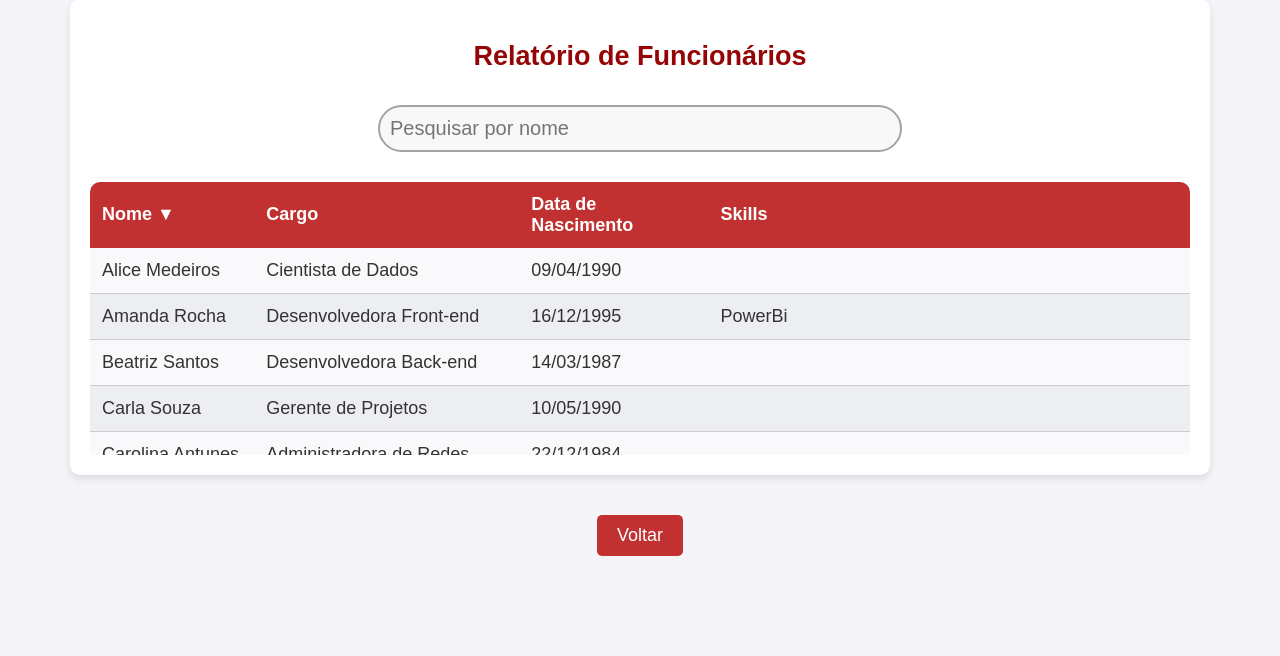
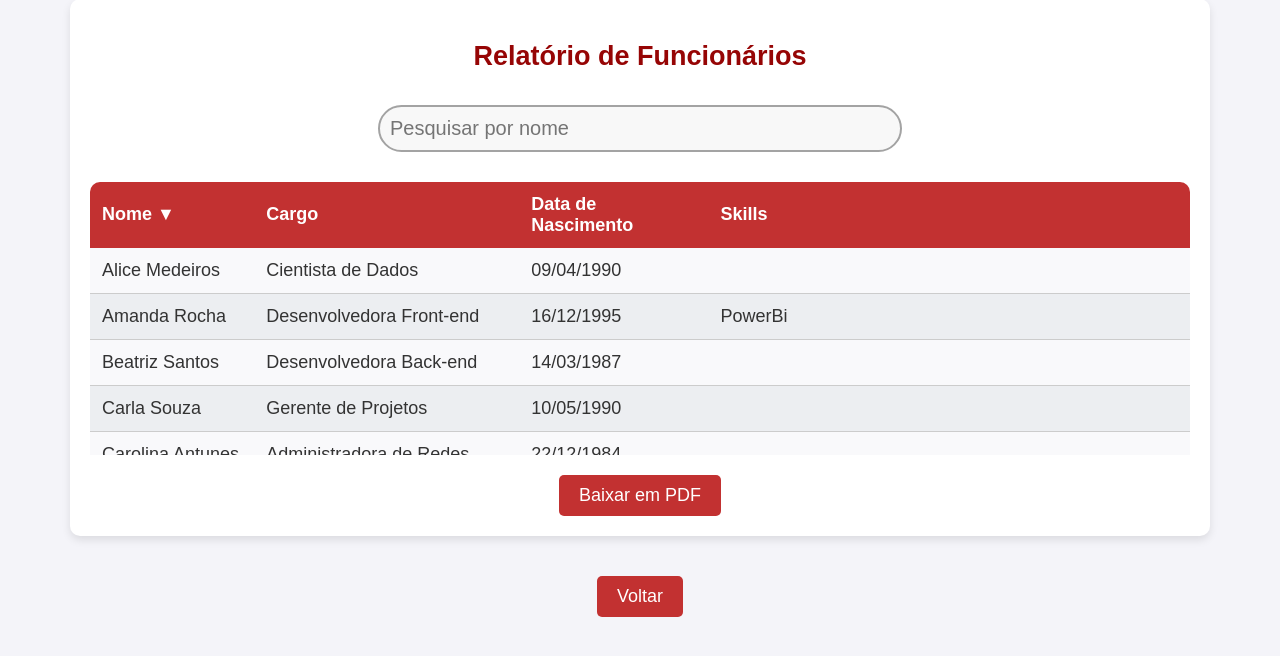
Before and after one commit to V1N1nam/Django, a Django app: page /relatorio/ in a window 1280 px wide. Shown: the part 144-800 px from the top of the page. Run offline with Django 5.2, Linux system fonts and the light colour scheme; a user stored in the database is signed in; data comes from the database, SQL or seed files in the repository; both versions use the stored data as it was after the commit.

Commit message:
Relatorio em PRF

```diff
--- a/app/static/app/css/relatorio.css
+++ b/app/static/app/css/relatorio.css
@@ -149,6 +149,10 @@ a:hover {
     background-color: #6e0000;
 }
 
+.baixarPdf{
+    text-align: center;
+}
+
 @media (max-width: 768px) {
     .formMain {
         flex-direction: column;
--- a/app/templates/relatorio.html
+++ b/app/templates/relatorio.html
@@ -60,7 +60,12 @@
                 </tbody>
             </table>
         </div>
+        <div class="baixarPdf">
+            <a href="{% url 'gerar_relatorio_pdf' %}" class="btn-download-pdf">Baixar em PDF</a>
+            <!-- Resto do código existente -->
+        </div>
     </div>
+
     <a href="{% url 'main' %}">Voltar</a>
     <script src="{% static 'app/js/sortTable.js' %}"></script>
     <script src="{% static 'app/js/searchTable.js' %}"></script>
--- a/app/views.py
+++ b/app/views.py
@@ -8,6 +8,12 @@ from django.http import JsonResponse
 from .forms import CalendarioItemForm
 from django.contrib.auth.decorators import login_required
 from .forms import FuncionarioForm
+import io
+from django.http import FileResponse
+from django.template.loader import get_template
+from xhtml2pdf import pisa
+from .models import Funcionario, Skill
+from django.http import FileResponse, HttpResponse
 
 def minha_view(request):
     return render(request, 'index.html')
@@ -175,3 +181,25 @@ def deletar_evento(request, evento_id):
         evento.delete()
         return JsonResponse({'status': 'success'})
     return JsonResponse({'status': 'error'}, status=400)
+
+def gerar_relatorio_pdf(request):
+    try:
+        # Obtenha os dados do relatório
+        funcionarios = Funcionario.objects.all()  # Ou aplique os filtros desejados
+
+        # Renderize o novo template somente com a tabela
+        template = get_template('relatorio_pdf.html')  # Nome do novo template
+        html = template.render({'funcionarios': funcionarios})
+
+        # Converta o HTML para PDF
+        result = io.BytesIO()
+        pdf = pisa.pisaDocument(io.BytesIO(html.encode("UTF-8")), result)
+
+        if pdf.err:
+            return HttpResponse("Erro ao gerar o PDF", status=500)
+
+        result.seek(0)
+        return FileResponse(result, content_type='application/pdf')
+
+    except Exception as e:
+        return HttpResponse(f"Erro na geração do PDF: {str(e)}", status=500)
--- a/projeto/urls.py
+++ b/projeto/urls.py
@@ -21,4 +21,5 @@ urlpatterns = [
     path('calendario/', views.calendarioView, name='calendario'),
     path('calendario/adicionar/', views.adicionar_item_view, name='adicionar_item'),
     path('calendario/deletar/<int:evento_id>/', views.deletar_evento, name='deletar_evento'),
+    path('relatorio/pdf/', views.gerar_relatorio_pdf, name='gerar_relatorio_pdf'),
 ]
```
Also changed, not shown: app/templates/relatorio_pdf.html (added, +24 -0 lines), db.sqlite3.
